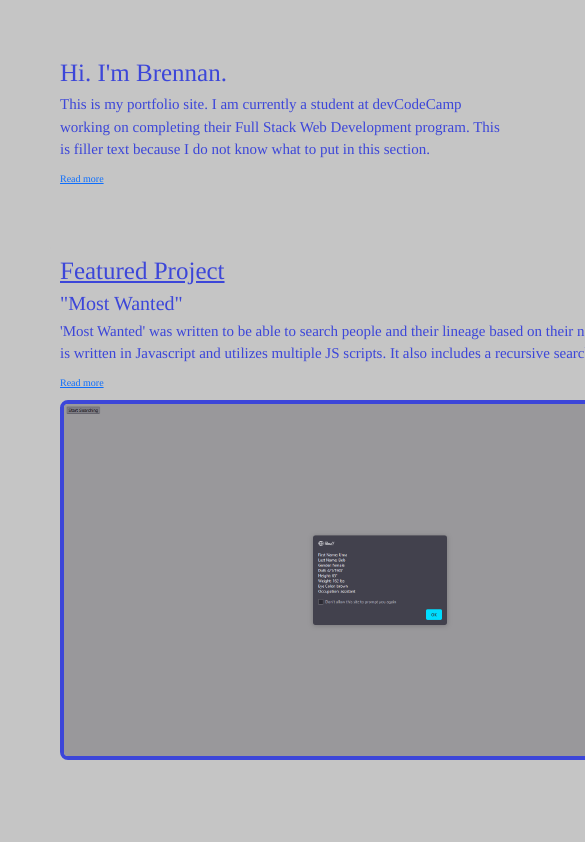
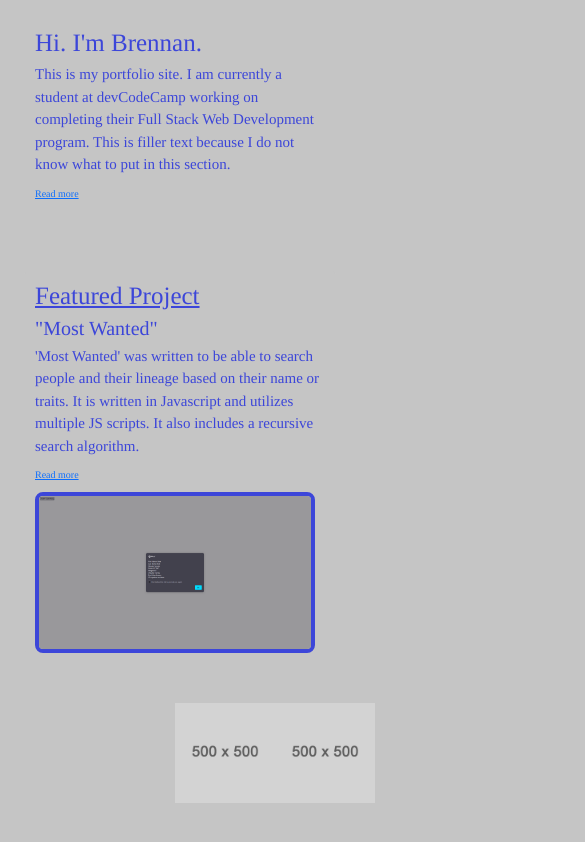
Before and after one commit to brennan-mccreary/portfolio, a plain HTML site: page index.html in a window 390 px wide. Shown: the part 102-944 px from the top of the page, 585 px wide, since content can reach past the window. Drawn offline with nearby package versions, Linux system fonts and the light colour scheme.

Commit message:
Add responsive design measure for image and text box on 'Home' page

```diff
--- a/index.html
+++ b/index.html
@@ -33,7 +33,7 @@
             </div>
         </div>
     </nav>
-
+    <div class="page-elements">
       <div class="text-card bg">
         <div class="card" style="border:0px">
             <div class="card-body text-card-bg">
@@ -48,6 +48,7 @@
         </div>
       </div>
 
+
       <div class="image-card">
             <div class="card image-card-bg" style="border:0px">
               <div class="card-body image-card-txt_size">
@@ -59,6 +60,11 @@
               <img src="images/most-wanted-ref-img.PNG" class="card-img-bottom image-card-img_size image-card-img_border" alt="...">
             </div>
       </div>
+    </div>
+    <div style="text-align: right">
+      <img src="images/500x500ref.jpg" width="100" />
+      <img style="float: right; margin: 0px 15px 15px 0px;" src="images/500x500ref.jpg" width="100" />
+    </div>
 
     <div class="word" id="word">
         Hello World
--- a/styles/style.css
+++ b/styles/style.css
@@ -49,9 +49,12 @@
 }
 
 .text-card {
-    padding-top: 15rem;
-    padding-left: 5rem;
-    width: 52rem;
+    padding-top: 12rem;
+    padding-left: 2.5rem;
+    padding-right: 2.5rem;
+    padding-bottom: 1rem;
+    width: 33vw;
+    min-width:36rem;
 }
 
 .text-card-bg {
@@ -72,8 +75,11 @@
 
 .image-card {
     padding-top: 5rem;
-    padding-left: 5rem;
-    width: 66rem;
+    padding-left: 2.5rem;
+    padding-right: 2.5rem;
+    padding-bottom: 5rem;
+    width: 33vw;
+    min-width:36rem;
 }
 
 .image-card-bg {
@@ -81,13 +87,15 @@
 }
 
 .image-card-txt_size {
-    width: 64rem;
+    width: 100%;
+    min-width: 300px;
 }
 
 .image-card-img_size {
     margin-left: 1rem;
-    height: 36rem;
-    width: 64rem;
+    height: auto;
+    width: 90%;
+    min-width: 280px;
 }
 
 .image-card-img_border {
@@ -113,3 +121,7 @@
     color: #3c46d9 !important;
     font-family: "Bahnschrift", Times, serif;
 }
+
+.page-elements {
+    width: 40vw;
+}
```
Also changed, not shown: images/500x500ref.jpg (added). Lines whose indentation alone changed are shown as unchanged.
